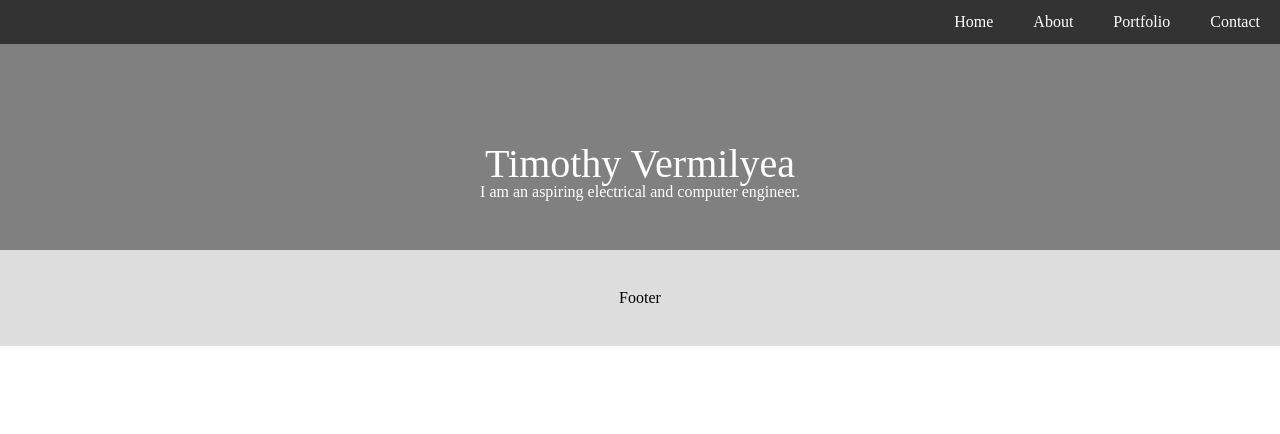
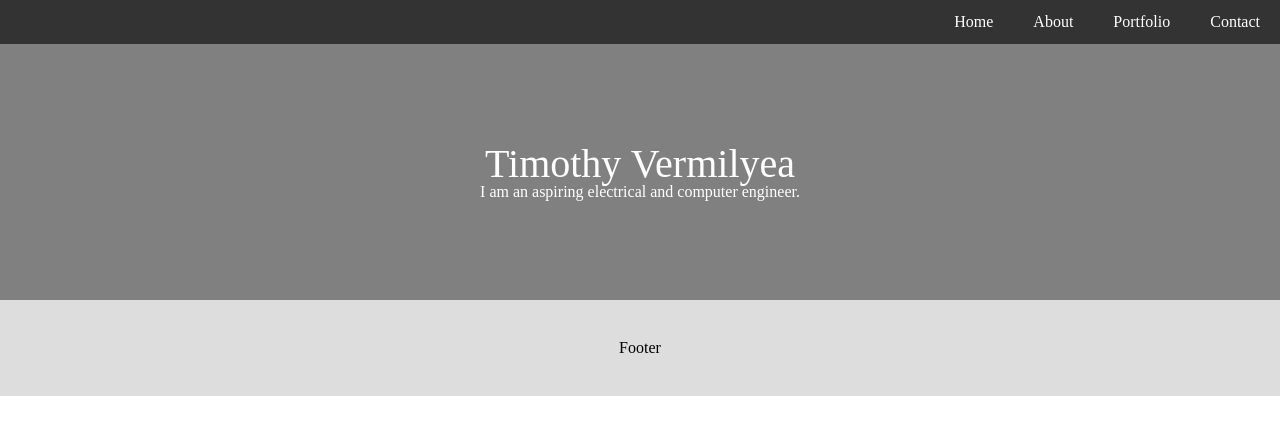
Before and after one commit to tmvermilyea/tmvermilyea.github.io, a plain HTML site: page index.html in a window 1280 px wide. Drawn offline with Linux system fonts and the light colour scheme.

Commit message:
Update main.css

```diff
--- a/assets/stylesheets/main.css
+++ b/assets/stylesheets/main.css
@@ -53,8 +53,7 @@ table {
 */
 
 .header {
-  padding-top: 100px;
-  padding-bottom: 50px;
+  padding: 100px;
   text-align:center;
   background: gray;
   color: white;
```
